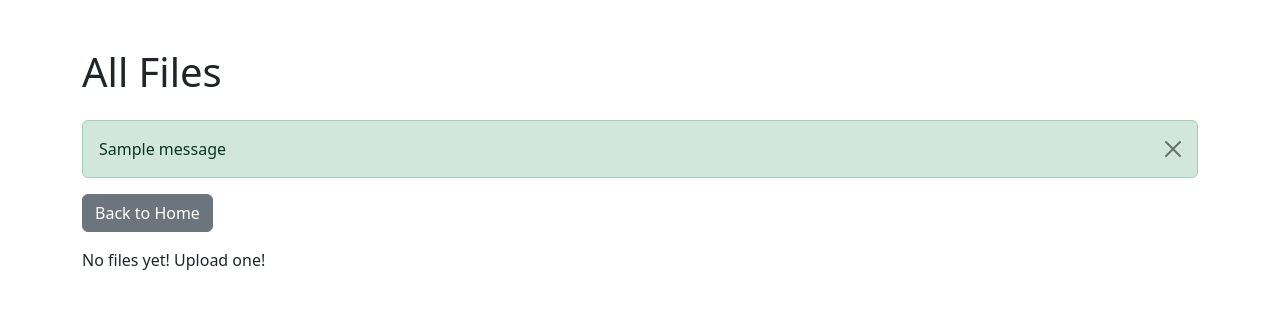
After one commit to indrajit912/ShareHub, a Flask app: page /all_files/ in a window 1280 px wide. The commit adds this page. Shown: the top 309 px of the page. Run offline with Flask 3, Linux system fonts and the light colour scheme; one stand-in notice (Sample message) is shown.

Commit message:
downloading is now ok

```diff
--- a/app/main/routes.py
+++ b/app/main/routes.py
@@ -4,11 +4,9 @@
 #
 
 import logging
-import os
-import zipfile
 from pathlib import Path
 
-from flask import render_template, current_app, request, send_file, redirect, url_for, flash
+from flask import render_template, current_app, request, send_file, redirect, url_for, flash, make_response
 from . import main_bp
 
 logger = logging.getLogger(__name__)
@@ -21,7 +19,15 @@ def index():
 def upload():
     return render_template('upload.html')
 
-@main_bp.route('/download/<filename>', methods=['GET'])
+@main_bp.route('/all_files/', methods=['GET'])
+def all_files():
+    upload_dir:Path = current_app.config['UPLOAD_DIR']
+    files = [x for x in upload_dir.glob('**/*') if x.is_file()]
+
+    return render_template('all_files.html', files=files)
+
+
+@main_bp.route('/download/<filename>', methods=['GET', 'POST'])
 def download_file(filename):
     file_path:Path = current_app.config['UPLOAD_DIR'] / filename
 
@@ -30,32 +36,18 @@ def download_file(filename):
     else:
         # Redirect to the download route if the file does not exist
         flash(f'File not found: {filename}', 'error')
-        return redirect(url_for('main.download'))
+        return make_response(('ERROR: File not found!', 404))
 
 
-@main_bp.route('/download/', methods=['GET', 'POST'])
-def download():
-    if request.method == 'POST':
-        selected_files = request.form.getlist('file_checkbox')
+@main_bp.route('/delete/<filename>', methods=['GET', 'POST'])
+def delete_file(filename):
+    file_path:Path = current_app.config['UPLOAD_DIR'] / filename
 
-        if len(selected_files) == 1:
-            # If only one file is selected, provide a direct download link
-            return send_file(current_app.config['UPLOAD_DIR'] / selected_files[0], as_attachment=True)
-
-        elif len(selected_files) > 1:
-            zip_file_path = current_app.config['UPLOAD_DIR'] / 'selected_files.zip'
-
-            # Create a ZIP archive containing selected files within a common dir
-            common_dir_name = Path('selected_files')
-            with zipfile.ZipFile(zip_file_path, 'w') as zipf:
-                for file_name in selected_files:
-                    file_path = current_app.config['UPLOAD_DIR'] / file_name
-                    arcname = common_dir_name / os.path.basename(file_name)
-                    zipf.write(file_path, arcname=arcname)
-
-            # Send the ZIP archive to the user
-            return send_file(Path(zip_file_path).absolute(), as_attachment=True)
-
-    # If the request method is GET, render the download.html template
-    files = os.listdir(current_app.config['UPLOAD_DIR'])
-    return render_template('download.html', files=files)
+    if file_path.exists():
+        file_path.unlink()
+        flash("File deleted successfully!", 'success')
+        return redirect(url_for('main.all_files'))
+    else:
+        # Redirect to the download route if the file does not exist
+        flash(f'File not found: {filename}', 'error')
+        return make_response(('ERROR: File not found!', 404))
--- /dev/null
+++ b/app/main/templates/all_files.html
@@ -0,0 +1,49 @@
+{% extends 'base.html' %}
+
+{% block title %}All Files{% endblock %}
+
+{% block heading %}All Files{% endblock %}
+
+{% block content %}
+
+{% include 'flash_msgs.html' %}
+
+<p class="mt-3"><a href="{{ url_for('main.index') }}" class="btn btn-secondary">Back to Home</a></p>
+
+    <div class="row row-cols-sm-1 row-cols-md-5 g-4">
+        {% if files %}
+            {% for file in files %}
+                <div class="col">
+                  <div class="card">
+                    {% if file.suffix.lower() in ('.jpg', '.jpeg', '.png', '.gif') %}
+                        <img src="{{ url_for('main.download_file', filename=file.name) }}" class="card-img-top img-fluid" alt="image">
+                    {% endif %}
+
+                    <div class="card-body">
+                      <p><code>{{ file.name }}</code></p>
+                      <div class="d-inline-flex gap-1">
+                        <button class="btn btn-primary btn-sm" type="button">Select</button>
+
+                        <form method="POST" action="{{ url_for('main.download_file', filename=file.name) }}">
+                            <button type="submit" class="btn btn-warning btn-sm">Download</button>
+                        </form>
+
+                        <form method="POST" action="{{ url_for('main.delete_file', filename=file.name) }}">
+                            <button type="submit" class="btn btn-danger btn-sm">Delete</button>
+                        </form>
+                      </div>
+
+                    </div>
+                  </div>
+                </div>
+            {% endfor %}
+        {% else %}
+            <p>No files yet! Upload one!</p>
+        {% endif %}
+    </div>
+
+    <br>
+
+{% endblock %}
+
+{% block scripts %}{% endblock %}
--- a/app/main/templates/base.html
+++ b/app/main/templates/base.html
@@ -4,13 +4,10 @@
     <meta charset="UTF-8">
     <meta name="viewport" content="width=device-width, initial-scale=1.0">
     <title>{% block title %}{% endblock %}</title>
-    <link href="https://stackpath.bootstrapcdn.com/bootstrap/4.5.2/css/bootstrap.min.css" rel="stylesheet">
-
-    <link rel="stylesheet" href="https://cdnjs.cloudflare.com/ajax/libs/ekko-lightbox/5.3.0/ekko-lightbox.css" integrity="sha512-rf3zDlS4Sv0BrC0zNu73W7R2fYHZnt4N0F5n0B5zQsRrNCt+T6j63X+oSNN8Y8eNncWy5e4UqP0z0iebjZCg5g==" crossorigin="anonymous" referrerpolicy="no-referrer" />
-    <script src="https://code.jquery.com/jquery-3.6.0.min.js" integrity="sha256-Gn5384xqQ1ao0+vGYpK8HzlWAOwq9gKlRSUQedqtwWA=" crossorigin="anonymous"></script>
-    <script src="https://cdnjs.cloudflare.com/ajax/libs/ekko-lightbox/5.3.0/ekko-lightbox.min.js" integrity="sha512-DzZO+gLC/np7X7k2kUfWS3UmUdFssFuDJ9lGzmQ5HOB6Pnu7UJs9JPpGg1uiG1pX/vQlLx1J4lvuS4u99+WpJw==" crossorigin="anonymous" referrerpolicy="no-referrer"></script>
+    <link href="https://cdn.jsdelivr.net/npm/bootstrap@5.3.2/dist/css/bootstrap.min.css" rel="stylesheet" integrity="sha384-T3c6CoIi6uLrA9TneNEoa7RxnatzjcDSCmG1MXxSR1GAsXEV/Dwwykc2MPK8M2HN" crossorigin="anonymous">
 
     {% block styles %}{% endblock %}
+
 </head>
 <body>
     <div class="container mt-5">
@@ -18,6 +15,8 @@
         {% block content %}{% endblock %}
     </div>
 
+    <script src="https://cdn.jsdelivr.net/npm/bootstrap@5.3.2/dist/js/bootstrap.bundle.min.js" integrity="sha384-C6RzsynM9kWDrMNeT87bh95OGNyZPhcTNXj1NW7RuBCsyN/o0jlpcV8Qyq46cDfL" crossorigin="anonymous"></script>
+
     {% block scripts %}{% endblock %}
 </body>
 </html>
--- /dev/null
+++ b/app/main/templates/flash_msgs.html
@@ -0,0 +1,22 @@
+
+  <!-- get_flashed_messages(with_categories=True) = [(category, message)] -->
+  {% with messages = get_flashed_messages(with_categories=True) %}
+      {% if messages %}
+          {% for message in messages %}
+              {% if 'error' in message[0] %}
+                  <div class="alert alert-danger d-flex alert-dismissible fade show" role="alert">
+              {% elif 'success' in message[0] %}
+                  <div class="alert alert-success d-flex alert-dismissible fade show" role="alert">
+              {% elif 'warning' in message[0] %}
+                  <div class="alert alert-warning d-flex alert-dismissible fade show" role="alert">
+              {% elif 'info' in message[0] %}
+                  <div class="alert alert-info d-flex alert-dismissible fade show" role="alert">
+              {% else %}
+                  <div class="alert alert-secondary alert-dismissible fade show" role="alert">
+              {% endif %}
+                  {{ message[1] }}
+                  <button type="button" class="btn-close" data-bs-dismiss="alert" aria-label="Close"></button>
+              </div>
+          {% endfor %}
+      {% endif %}
+  {% endwith %}
--- a/app/main/templates/index.html
+++ b/app/main/templates/index.html
@@ -1,9 +1,8 @@
 {% extends 'base.html' %}
 
-{% block title %}WiShare - Home{% endblock %}
+{% block title %}ShareHub - Home{% endblock %}
 
 {% block content %}
-    <p>Click the button below to upload a file:</p>
     <a class="btn btn-primary" href="{{ url_for('main.upload') }}">Upload File</a>
-    <a class="btn btn-primary" href="{{ url_for('main.download') }}">Download File</a>
+    <a class="btn btn-primary" href="{{ url_for('main.all_files') }}">All Files</a>
 {% endblock %}
```
Also changed, not shown: app/main/templates/download.html (deleted, +0 -76 lines).
